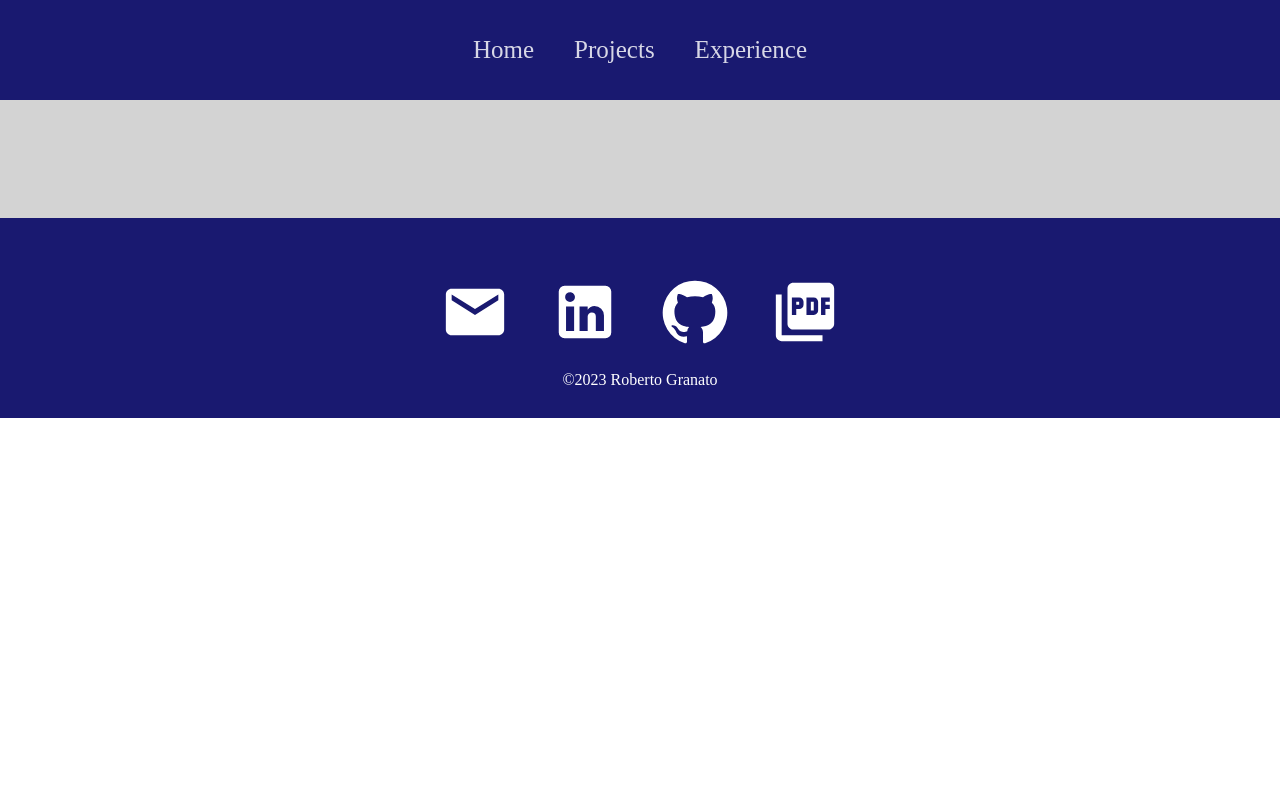
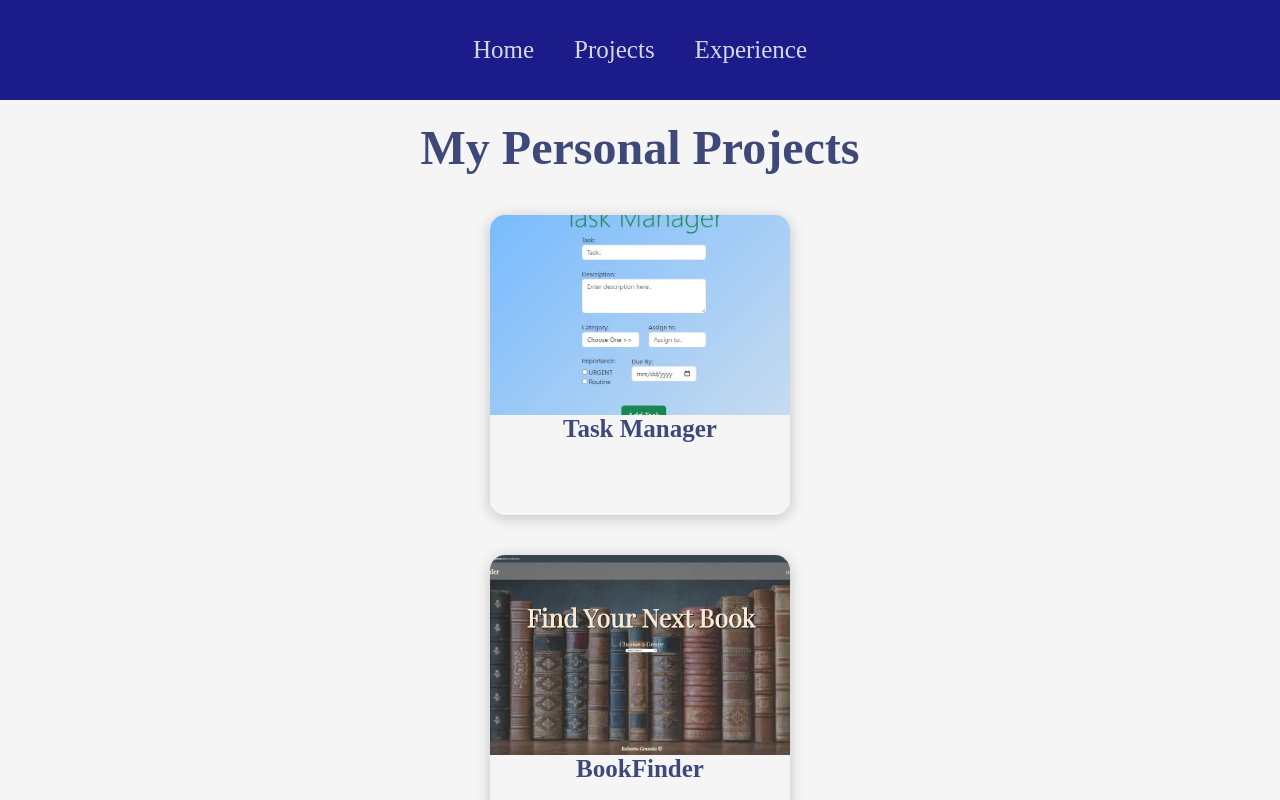
Before and after one commit to ragranato/react-portfolio, a React (Create React App) app: page /projects in a window 1280 px wide. Shown: the top 800 px of the page. Built offline with nearby package versions, Linux system fonts and the light colour scheme.

Commit message:
added projects page, setup navigation

```diff
--- a/src/App.css
+++ b/src/App.css
@@ -6,5 +6,5 @@
 }
 
 .App {
-  background-color: lightgrey;
+  background-color: whitesmoke;
 }
--- a/src/App.js
+++ b/src/App.js
@@ -5,6 +5,7 @@ import Projects from './pages/Projects';
 import Experience from './pages/Experience';
 import Navbar from './components/Navbar';
 import Footer from './components/Footer';
+import ProjectDisplay from './pages/ProjectDisplay';
 
 function App() {
   return (
@@ -14,6 +15,7 @@ function App() {
         <Routes>
           <Route path="/" element={<Home />} />
           <Route path="/projects" element={<Projects />} />
+          <Route path='/project/:id' element={<ProjectDisplay />} />
           <Route path="/experience" element={<Experience />} />
         </Routes>
         <Footer />
--- /dev/null
+++ b/src/components/ProjectItem.jsx
@@ -0,0 +1,14 @@
+import React from 'react'
+import { useNavigate } from 'react-router-dom'
+
+function ProjectItem({ image, name, id }) {
+  const navigate = useNavigate()
+  return (
+    <div className='projectItem' onClick={() => {navigate('/project/' + id)}}>
+        <div style={{backgroundImage: `url(${image})`}} className='bgImage'/>
+        <h1>{name}</h1>
+    </div>
+  )
+}
+
+export default ProjectItem
--- /dev/null
+++ b/src/helpers/ProjectList.js
@@ -0,0 +1,15 @@
+import task from "../assets/task-manager.JPG";
+import book from "../assets/bookfinder.JPG";
+
+export const projectList = [
+  {
+    name: "Task Manager",
+    image: task,
+    skills: "JavaScript, HTML, CSS",
+  },
+  {
+    name: "BookFinder",
+    image: book,
+    skills: "ReactJS, Sass, GoogleBooksAPI",
+  },
+];
--- a/src/pages/Experience.jsx
+++ b/src/pages/Experience.jsx
@@ -31,9 +31,9 @@ function Experience() {
           icon={<WorkIcon />}
         >
           <h3 className="vertical-timeline-element-title">
-            Metropolitan Specialty Physicians, Elmhurst, NY
+            Assistant Manager- Metropolitan Specialty Physicians
           </h3>
-          <p>Assistant Manager</p>
+          <p>Elmhurst, NY</p>
         </VerticalTimelineElement>
         <VerticalTimelineElement
           className="vertical-timeline-element--education"
@@ -42,9 +42,9 @@ function Experience() {
           icon={<WorkIcon />}
         >
           <h3 className="vertical-timeline-element-title">
-            ProHealthcare Associates, Elmhurst, NY
+            Surgical Coordinator- ProHealthcare Associates
           </h3>
-          <p>Surgical Coordinator</p>
+          <p>Elmhurst, NY</p>
         </VerticalTimelineElement>
         <VerticalTimelineElement
           className="vertical-timeline-element--education"
@@ -53,9 +53,21 @@ function Experience() {
           icon={<WorkIcon />}
         >
           <h3 className="vertical-timeline-element-title">
-            Optum Tristate, Little Neck, NY
+            Urgent Care Center Manager- Optum Tristate
           </h3>
-          <p>Urgent Care Center Manager</p>
+          <p>Little Neck, NY</p>
+        </VerticalTimelineElement>
+        <VerticalTimelineElement
+          className="vertical-timeline-element--education"
+          date="2/2023-7/2023"
+          iconStyle={{ background: "midnightblue", color: "white" }}
+          icon={<SchoolIcon />}
+        >
+          <h3 className="vertical-timeline-element-title">
+            Generation USA (ChooseU), Washington, DC (remote)
+          </h3>
+          <p>Junior Web Developer Program</p>
+          <p>Program Certificate</p>
         </VerticalTimelineElement>
       </VerticalTimeline>
     </div>
--- /dev/null
+++ b/src/pages/ProjectDisplay.jsx
@@ -0,0 +1,22 @@
+import React from 'react'
+import { useParams } from 'react-router-dom'
+import { projectList } from '../helpers/ProjectList'
+import GitHubIcon from "@mui/icons-material/GitHub";
+import '../styles/ProjectDisplay.scss'
+
+function ProjectDisplay() {
+    const { id } = useParams()
+    const project = projectList[id]
+  return (
+    <div className="project">
+      <h1>{project.name}</h1>
+      <img src={project.image} />
+      <p>
+        <span>Skills:</span> {project.skills}
+      </p>
+      <GitHubIcon />
+    </div>
+  );
+}
+
+export default ProjectDisplay
--- a/src/pages/Projects.jsx
+++ b/src/pages/Projects.jsx
@@ -1,9 +1,20 @@
 import React from 'react'
+import ProjectItem from '../components/ProjectItem'
+import '../styles/Projects.scss'
+import { projectList } from '../helpers/ProjectList';
+
 
 function Projects() {
   return (
-    <div>Projects</div>
-  )
+    <div className="projects">
+      <h1>My Personal Projects</h1>
+      <div className="projectlist">
+        {projectList.map((project, idx) => {
+          return <ProjectItem id={idx} image={project.image} name={project.name} />
+        })}
+      </div>
+    </div>
+  );
 }
 
 export default Projects
--- a/src/styles/Experience.scss
+++ b/src/styles/Experience.scss
@@ -3,6 +3,10 @@
     top: 7.5rem;
 
     .vertical-timeline:before {
-        background: midnightblue;
+        background: #3e497a;
+    }
+
+    span.vertical-timeline-element-date {
+        text-align: start;
     }
 }
--- a/src/styles/Footer.scss
+++ b/src/styles/Footer.scss
@@ -1,7 +1,7 @@
 .footer {
     width: 100%;
     height: 200px;
-    background: midnightblue;
+    background: rgb(27, 27, 138);
     display: flex;
     justify-content: center;
     align-items: center;
--- a/src/styles/Navbar.scss
+++ b/src/styles/Navbar.scss
@@ -1,11 +1,12 @@
 .navbar {
     width: 100%;
     height: 100px;
-    background: rgb(25, 25, 112);
+    background: rgb(27, 27, 138);
     display: flex;
     flex-wrap: wrap;
     position: fixed;
     top: 0;
+    z-index: 10;
 
     .links {
         width: 100%;
--- /dev/null
+++ b/src/styles/ProjectDisplay.scss
@@ -0,0 +1,36 @@
+.project {
+    position: relative;
+    top: 5.0rem;
+    width: 100%;
+    height: calc(100vh - 100px);
+    display: flex;
+    justify-content: center;
+    align-items: center;
+    flex-direction: column;
+
+    h1 {
+        margin-top: 50px;
+        color: #3e497a;
+        font-size: 35px;
+    }
+
+    img {
+        width: 700px;
+        border-radius: 10px;
+    }
+
+    p {
+        font-size: 40px;
+        color: #3e497a;
+
+        span {
+            font-size: 40px;
+            font-weight: bold;
+        }
+    }
+
+    svg {
+        font-size: 60px;
+        color: #3e497a;
+    }
+}
--- /dev/null
+++ b/src/styles/Projects.scss
@@ -0,0 +1,46 @@
+.projects {
+    position: relative;
+    top: 7.5rem;
+    width: 100%;
+    height: auto;
+    display: flex;
+    justify-content: center;
+    align-items: center;
+    flex-direction: column;
+
+    h1 {
+        font-size: 3rem;
+        color: #3e497a;
+    }
+
+    .projectList {
+        width: 70vw;
+        height: auto;
+        display: grid;
+        grid-template-columns: 1fr 1fr 1fr;
+        place-items: center;
+    }
+}
+
+.projectItem {
+    border-radius: 15px;
+    width: 300px;
+    height: 300px;
+    margin: 40px;
+    box-shadow: 0px 3px 15px rgba(0, 0, 0, 0.2);
+    text-align: center;
+
+    .bgImage {
+        border-top-left-radius: 15px;
+        border-top-right-radius: 15px;
+        width: 100%;
+        height: 200px;
+        background-position: center;
+        background-repeat: no-repeat;
+        background-size: cover;
+    }
+
+    h1 {
+        font-size: 25px;
+    }
+}
```
Also changed, not shown: src/assets/bookfinder.JPG (added), src/assets/task-manager.JPG (added).
